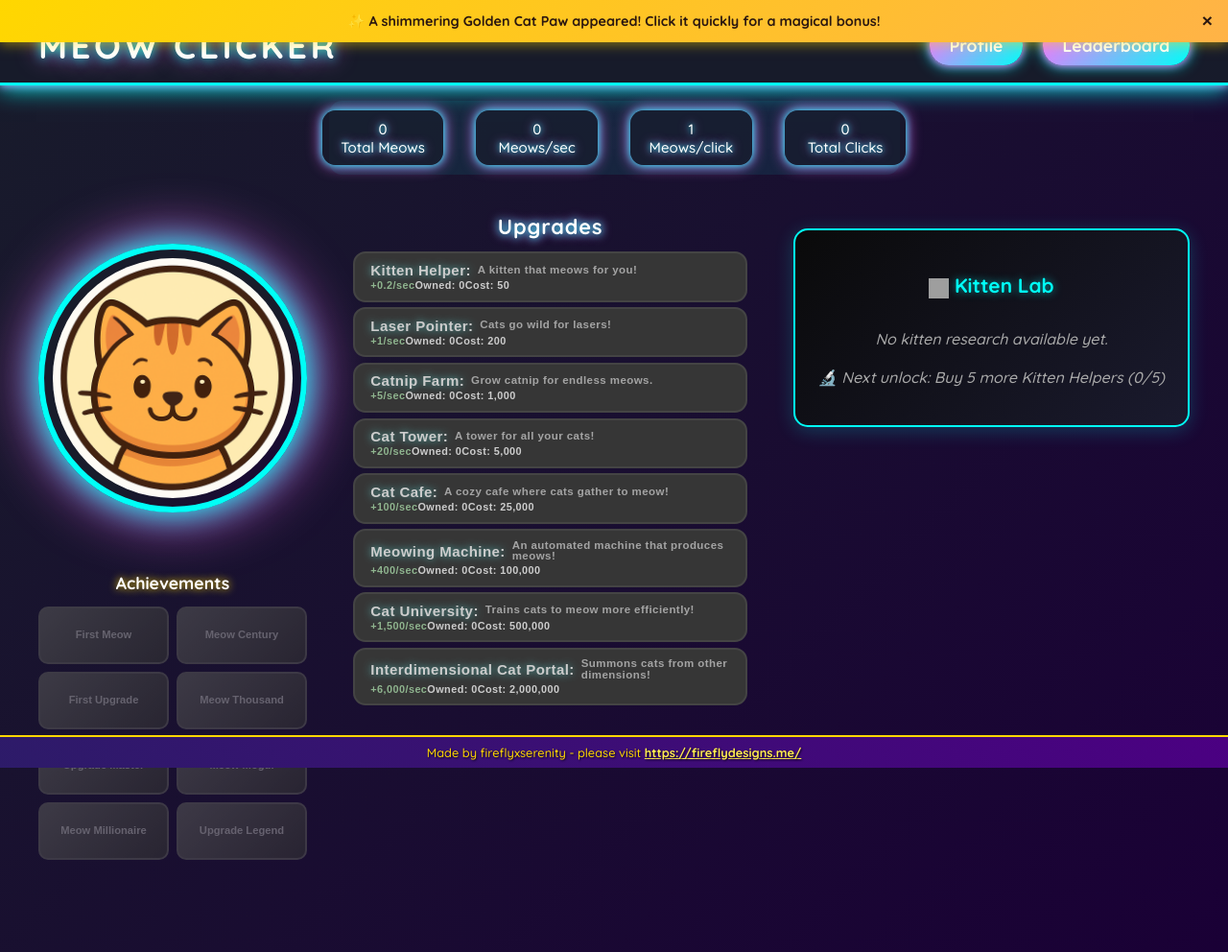
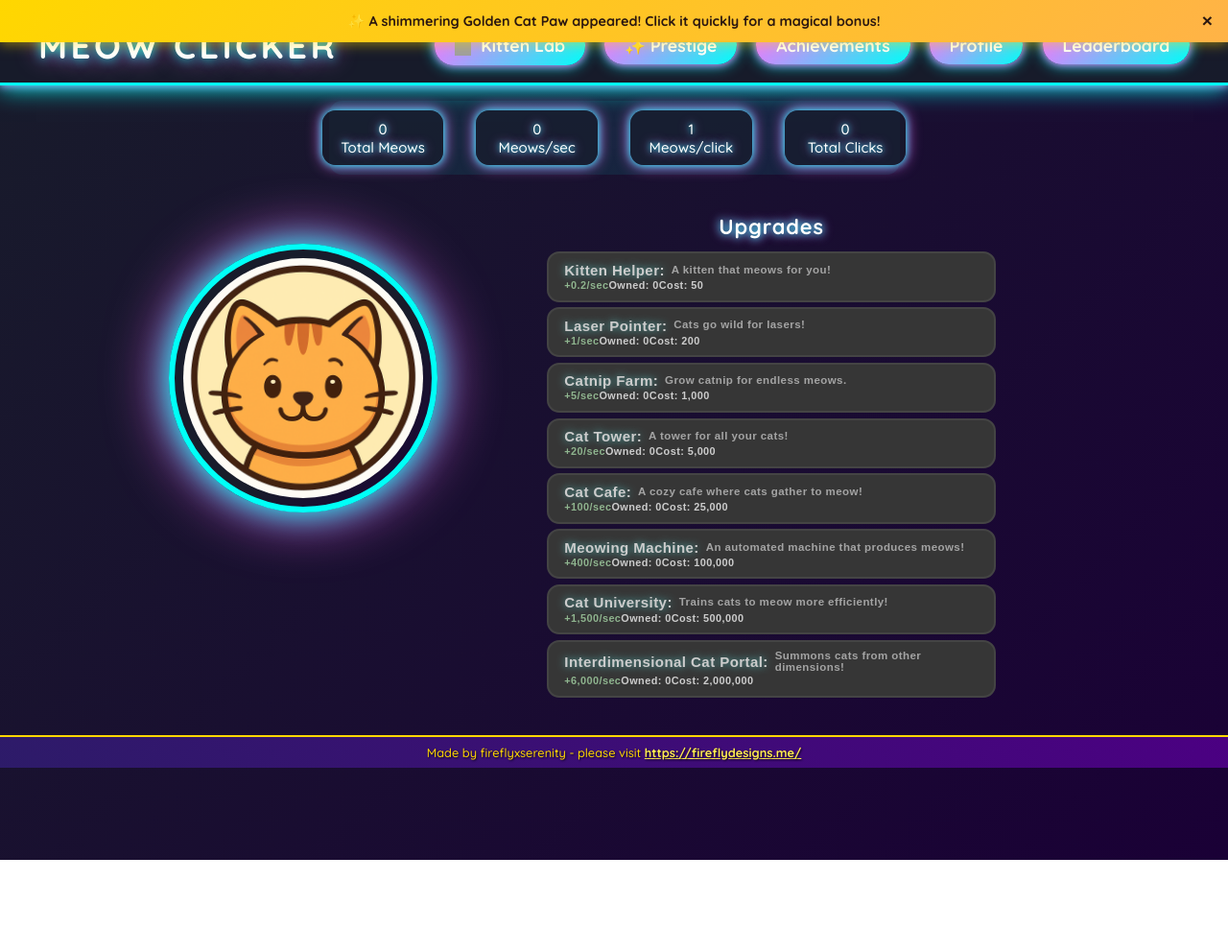
Before and after one commit to fireflyxserenity/meowclicker, a plain HTML site: page index.html in a window 1280 px wide. Shown: the whole page at 96% size. After the commit the page ends 896 px from the top, so only its background shows below. Drawn offline with Linux system fonts and the light colour scheme; grey boxes are pictures that could not be loaded; a script that the page names is missing.

Commit message:
Update index.html

```diff
--- a/index.html
+++ b/index.html
@@ -14,6 +14,22 @@
             <h1 class="title">MEOW CLICKER</h1>
         </div>
         <div class="header-right">
+            <button id="kittenLabBtn" class="header-btn">
+                <span aria-hidden="true">
+                    <img src="https://cdn3.emoji.gg/emojis/36389-sparkly-gold-cat.png"
+                         alt=""
+                         style="width:1em; height:1em; vertical-align:middle; margin-right: 0.3em;">
+                </span>
+                Kitten Lab
+                <span id="researchNotification" class="notification-badge hidden">!</span>
+            </button>
+            <button id="prestigeBtn" class="header-btn">
+                ✨ Prestige
+            </button>
+            <button id="achievementsBtn" class="header-btn">
+                Achievements
+                <span id="achievementNotification" class="notification-badge hidden">!</span>
+            </button>
             <button id="profileBtn" class="header-btn">Profile</button>
             <button id="leaderboardBtn" class="header-btn">Leaderboard</button>
         </div>
@@ -40,19 +56,6 @@
                     <img id="mainCatImg" src="cat.png" alt="Cat" class="cat-img">
                     <div id="catFallback">🐾 Cat</div>
                 </button>
-                <div class="achievements">
-                    <h3 class="achievements-header">Achievements</h3>
-                    <div class="achievement-list">
-                        <button class="achievement-btn" id="firstMeow">First Meow</button>
-                        <button class="achievement-btn" id="hundredMeows">Meow Century</button>
-                        <button class="achievement-btn" id="firstUpgrade">First Upgrade</button>
-                        <button class="achievement-btn" id="thousandMeows">Meow Thousand</button>
-                        <button class="achievement-btn" id="tenUpgrades">Upgrade Master</button>
-                        <button class="achievement-btn" id="hundredThousandMeows">Meow Mogul</button>
-                        <button class="achievement-btn" id="millionMeows">Meow Millionaire</button>
-                        <button class="achievement-btn" id="fiftyUpgrades">Upgrade Legend</button>
-                    </div>
-                </div>
             </div>
             <section class="upgrades">
                 <h2 class="upgrades-header">Upgrades</h2>
@@ -67,24 +70,20 @@
                         <button class="upgrade-btn" id="interdimensionalCatPortal">Interdimensional Cat Portal</button>
                     </div>
             </section>
-
-            <!-- Research Section -->
-            <section class="research">
-                <h3>
-  <span aria-hidden="true">
-    <img src="https://cdn3.emoji.gg/emojis/36389-sparkly-gold-cat.png"
-         alt=""
-         style="width:1em; height:1em; vertical-align:middle;">
-  </span>
-  Kitten Lab
-</h3>
-                <div id="researchUpgrades" class="research-upgrades">
-                    <p style="color: #aaa; font-style: italic; text-align: center;">No kitten research available yet. Keep playing to unlock new discoveries!</p>
-                </div>
-            </section>
         </div>
     </main>
     </main>
+
+    <!-- Prestige Modal -->
+    <div id="prestigeModal" class="modal hidden">
+        <div class="modal-content">
+            <span class="close" id="closePrestige">&times;</span>
+            <h2>✨ Prestige System ✨</h2>
+            <div id="prestigeContent">
+                <!-- Prestige content will be populated by JavaScript -->
+            </div>
+        </div>
+    </div>
 
     <!-- Profile Modal -->
     <div id="profileModal" class="modal hidden">
@@ -111,6 +110,37 @@
                 <label for="uploadDataInput" class="header-btn" style="cursor:pointer;display:inline-block;margin: 0.5rem;">Upload Save
                     <input type="file" id="uploadDataInput" accept="application/json" style="display:none;">
                 </label>
+            </div>
+        </div>
+    </div>
+
+    <!-- Achievements Modal -->
+    <div id="achievementsModal" class="modal hidden">
+        <div class="modal-content">
+            <span class="close" id="closeAchievements">&times;</span>
+            <h2>Achievements</h2>
+            <p style="color: #aaa; margin-bottom: 1rem;">Click unlocked achievements to activate them for bonus meows per click!</p>
+            <div id="achievementsModalList" class="achievements-modal-list">
+                <!-- Achievement items will be populated here -->
+            </div>
+        </div>
+    </div>
+
+    <!-- Kitten Lab Modal -->
+    <div id="kittenLabModal" class="modal hidden">
+        <div class="modal-content">
+            <span class="close" id="closeKittenLab">&times;</span>
+            <h2>
+                <span aria-hidden="true">
+                    <img src="https://cdn3.emoji.gg/emojis/36389-sparkly-gold-cat.png"
+                         alt=""
+                         style="width:1.5em; height:1.5em; vertical-align:middle; margin-right: 0.5em;">
+                </span>
+                Kitten Lab
+            </h2>
+            <p style="color: #aaa; margin-bottom: 1rem;">Advanced research to boost your meow empire!</p>
+            <div id="kittenLabContent" class="research-upgrades">
+                <p style="color: #aaa; font-style: italic; text-align: center; grid-column: 1 / -1;">No kitten research available yet. Keep playing to unlock new discoveries!</p>
             </div>
         </div>
     </div>
```
